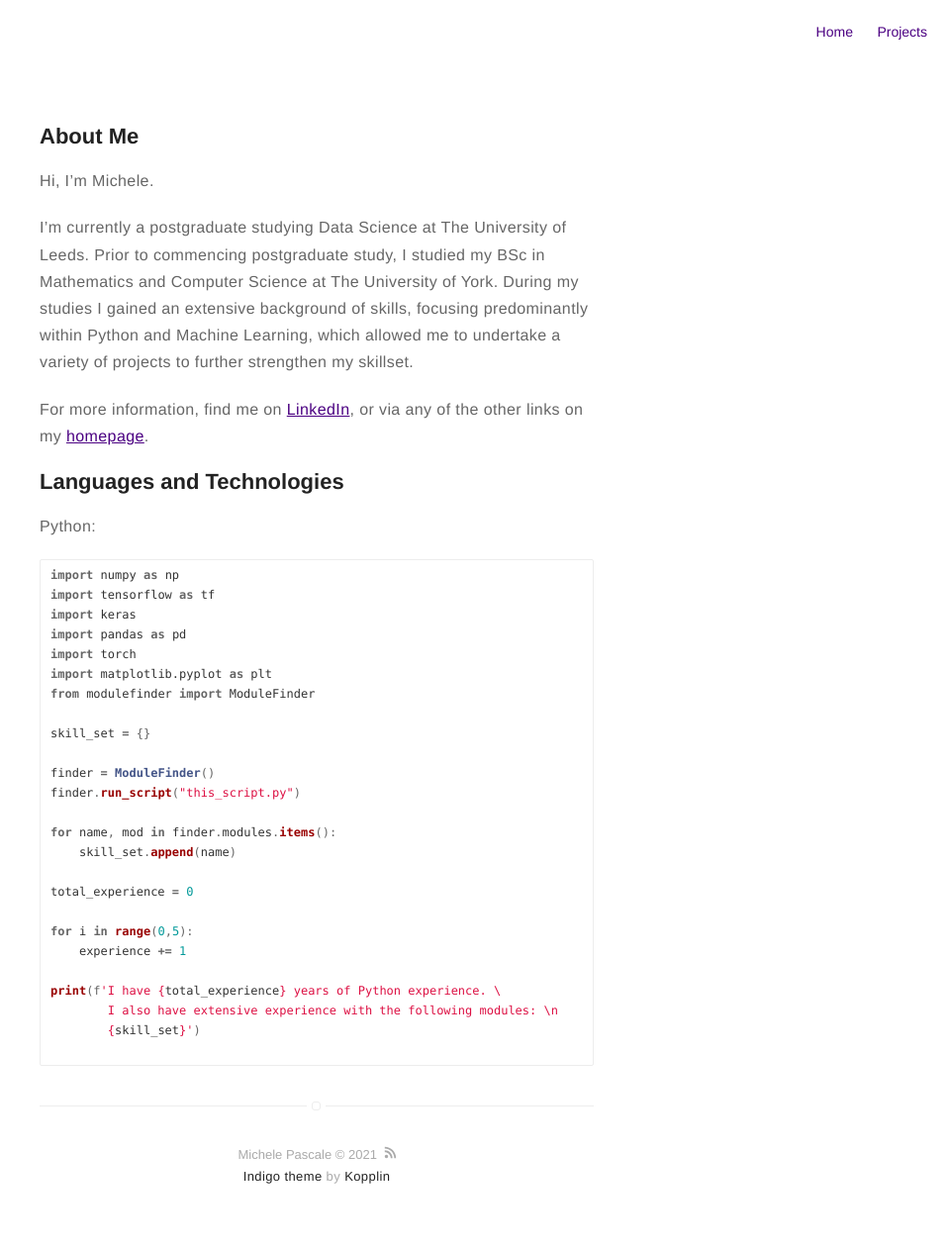
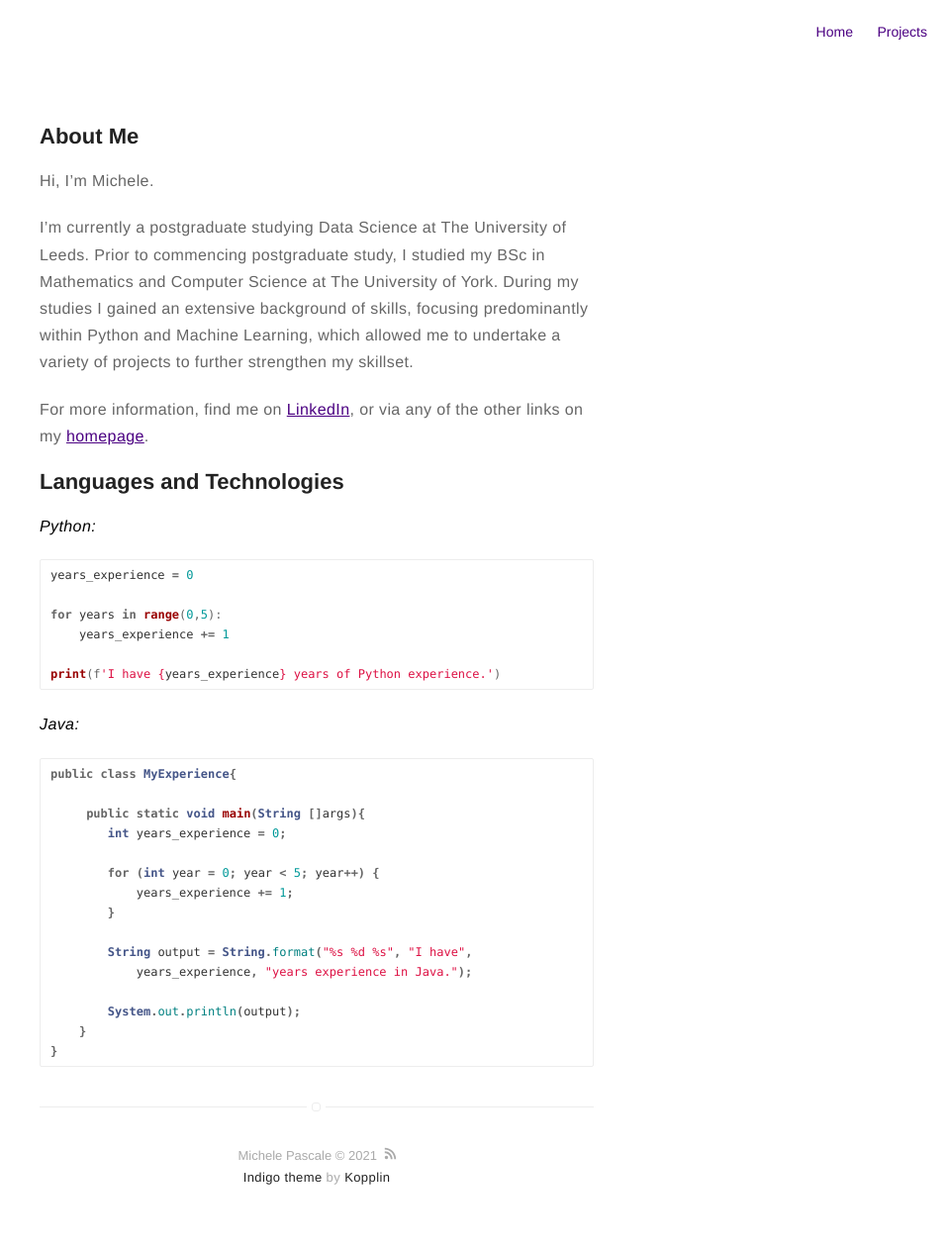
Before and after one commit to pascalemp/pascalemp.github.io, a Jekyll site: the page built from about.md, in a window 1280 px wide. Shown: the whole page at 99% size, without its empty margins (320-1280 px from the left). Built offline with Jekyll 4.4.1, drawn with Linux system fonts in a browser that asks for light colours.

Commit message:
Code updates

````diff
--- a/about.md
+++ b/about.md
@@ -12,31 +12,31 @@ For more information, find me on [LinkedIn](https://www.linkedin.com/in/pascalem
 
 ## Languages and Technologies
 
-Python:
+***Python:***
 ```python
-import numpy as np
-import tensorflow as tf
-import keras
-import pandas as pd
-import torch
-import matplotlib.pyplot as plt
-from modulefinder import ModuleFinder
+years_experience = 0
 
-skill_set = {}
+for years in range(0,5):
+    years_experience += 1
 
-finder = ModuleFinder()
-finder.run_script("this_script.py")
+print(f'I have {years_experience} years of Python experience.')
+```
 
-for name, mod in finder.modules.items():
-    skill_set.append(name)
+***Java:***
+```java
+public class MyExperience{
 
-total_experience = 0
+     public static void main(String []args){
+        int years_experience = 0;
 
-for i in range(0,5):
-    experience += 1
+        for (int year = 0; year < 5; year++) {
+            years_experience += 1;
+        }
 
-print(f'I have {total_experience} years of Python experience. \
-        I also have extensive experience with the following modules: \n
-        {skill_set}')
+        String output = String.format("%s %d %s", "I have",
+            years_experience, "years experience in Java.");
 
+        System.out.println(output);
+    }
+}
 ```
````
